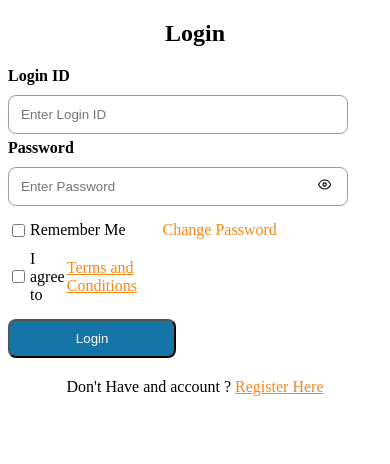
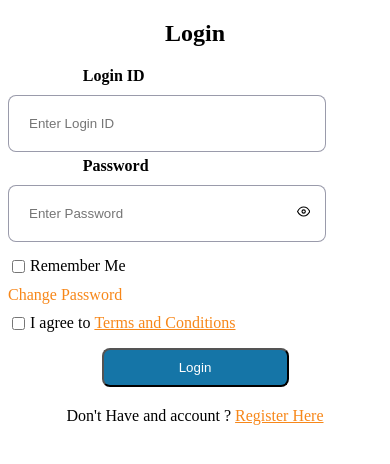
Before and after one commit to habib-N19/aimedLab-assignment, a React (Vite) app: page / in a window 390 px wide. Shown: the top 464 px of the page. Built offline with nearby package versions, Linux system fonts and the light colour scheme.

Commit message:
made tablet and mobile responsive

```diff
--- a/src/App.jsx
+++ b/src/App.jsx
@@ -5,6 +5,7 @@ import LottieContainer from './components/LottieAnimation'
 import PasswordInput from './components/PasswordInput'
 import Terms from './components/Terms'
 import InputField from './components/InputField'
+import Input from './components/Input'
 
 const App = () => {
   const Container = styled.div`
@@ -20,9 +21,6 @@ const App = () => {
     margin: 0 auto;
   `
   const LeftImg = styled.div`
-    /* display: none; */
-    /* width: 40%; */
-    /* height: 400px; */
     padding: 20px;
     width: 40%;
     @media screen and (max-width: 768px) {
@@ -36,8 +34,6 @@ const App = () => {
       margin: 0 auto;
     }
     max-width: 100vw;
-    /* border: 1px solid black; */
-    /* text-align: center; */
   `
   const Heading = styled.h2`
     text-align: center;
@@ -45,26 +41,19 @@ const App = () => {
     font-weight: bold;
   `
 
-  // const InputContainer = styled.div`
-  //   position: relative;
-  //   display: flex;
-  //   align-items: center;
-  //   border: 1px solid #04072f66;
-  //   border-radius: 8px;
-  //   padding: 10px;
-  //   width: 60%;
-  // `
-  const Input = styled.input`
-    /* flex: 1; */
-    border: none;
-    outline: none;
+  const SubmissionContainer = styled.div`
+    width: 100%;
+    margin: 0 auto;
+    text-align: center;
   `
   const SubmitButton = styled.button`
     background-color: #1575a7;
     color: white;
     border-radius: 8px;
     font-weight: 500;
-    width: 45%;
+    width: 50%;
+    margin-left: auto;
+    margin: 0 auto;
     padding: 10px;
   `
   const CreateAccountLink = styled.div`
@@ -86,6 +75,7 @@ const App = () => {
         <Label htmlFor='password'>Password</Label>
         <PasswordInput></PasswordInput>
         <Terms />
+        <SubmissionContainer>
           <SubmitButton>Login</SubmitButton>
           <CreateAccountLink>
             <p>
@@ -95,6 +85,7 @@ const App = () => {
               </a>
             </p>
           </CreateAccountLink>
+        </SubmissionContainer>
       </RightSideLoginSection>
     </Container>
   )
--- /dev/null
+++ b/src/components/Input.jsx
@@ -0,0 +1,16 @@
+import styled from 'styled-components'
+
+const Input = styled.input`
+  /* flex: 1; */
+  /* border: none; */
+  border: 1px solid #04072f66;
+
+  width: 100%;
+  height: 100%;
+  /* padding: 10px; */
+  outline: none;
+  border-radius: 8px;
+  padding: 20px;
+  /* border: 1px solid black; */
+`
+export default Input
--- a/src/components/InputField.jsx
+++ b/src/components/InputField.jsx
@@ -4,13 +4,12 @@ const InputField = styled.div`
   position: relative;
   display: flex;
   align-items: center;
-  border: 1px solid #04072f66;
-  border-radius: 8px;
-  padding: 10px;
+
   width: 85%;
   /* margin: 0 auto; */
   @media screen and (min-width: 768px) {
     max-width: 60%;
+    margin: 0 auto;
   }
 `
 export default InputField
--- a/src/components/InputLabel.jsx
+++ b/src/components/InputLabel.jsx
@@ -3,8 +3,11 @@ import styled from 'styled-components'
 const Label = styled.label`
   display: block;
   font-weight: bold;
+  /* border: 1px solid black; */
+  width: 60%;
+  margin: 0 auto;
+  margin-top: 5px;
   margin-bottom: 10px;
-  margin-top: 5px;
 `
 
 export default Label
--- a/src/components/PasswordInput.jsx
+++ b/src/components/PasswordInput.jsx
@@ -2,6 +2,7 @@ import { useState } from 'react'
 import styled from 'styled-components'
 import { FiEye, FiEyeOff } from 'react-icons/fi'
 import InputField from './InputField'
+import Input from './Input'
 const PasswordInput = () => {
   const [showPassword, setShowPassword] = useState(false)
   const [password, setPassword] = useState('')
@@ -17,15 +18,15 @@ const PasswordInput = () => {
   //     border-radius: 8px;
   //     padding: 10px;
   //   `
-  const Input = styled.input`
-    /* flex: 1; */
-    /* width: 70%; */
-    @media screen and (max-width: 768px) {
-      width: 100%;
-    }
-    border: none;
-    outline: none;
-  `
+  //   const Input = styled.input`
+  //     /* flex: 1; */
+  //     /* width: 70%; */
+  //     @media screen and (max-width: 768px) {
+  //       width: 100%;
+  //     }
+  //     border: none;
+  //     outline: none;
+  //   `
   const ToggleBtn = styled.button`
     position: absolute;
     top: 50%;
--- a/src/components/Terms.jsx
+++ b/src/components/Terms.jsx
@@ -6,19 +6,26 @@ const Terms = () => {
   const [agreeToTerms, setAgreeToTerms] = useState(false)
   const TermsContainer = styled.div`
     display: grid;
-    grid-template-columns: 1fr 1fr;
     justify-content: space-between;
     align-items: center;
     gap: 10px;
     margin-top: 15px;
     margin-bottom: 15px;
-    width: 80%;
+    width: 100%;
+    @media screen and (min-width: 768px) {
+      grid-template-columns: 1fr 1fr;
+      width: 60%;
+      margin: 0 auto;
+      margin-top: 15px;
+      margin-bottom: 15px;
+    }
   `
   const RememberMeCheckbox = styled.label`
     display: flex;
     align-items: center;
     margin-right: 15px;
     cursor: pointer;
+    width: 100%;
   `
   const ResetPassword = styled.a`
     text-decoration: none;
@@ -27,6 +34,7 @@ const Terms = () => {
   const AgreeToTermsCheckbox = styled.label`
     display: flex;
     align-items: center;
+    width: 100%;
     cursor: pointer;
   `
   const CheckboxInput = styled.input`
@@ -49,8 +57,8 @@ const Terms = () => {
           checked={agreeToTerms}
           onChange={() => setAgreeToTerms(!agreeToTerms)}
         />
-        I agree to{' '}
-        <a href='/terms' style={{ color: '#F78719' }}>
+        I agree to{'  '}
+        <a href='/terms' style={{ marginLeft: '4px', color: '#F78719' }}>
           Terms and Conditions
         </a>
       </AgreeToTermsCheckbox>
```
Lines whose indentation alone changed are shown as unchanged.
